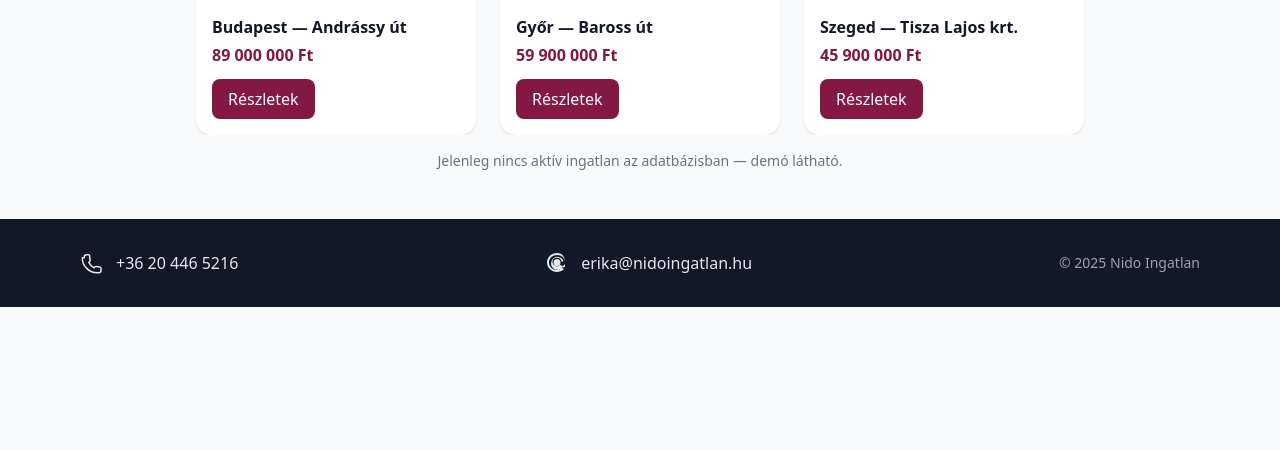
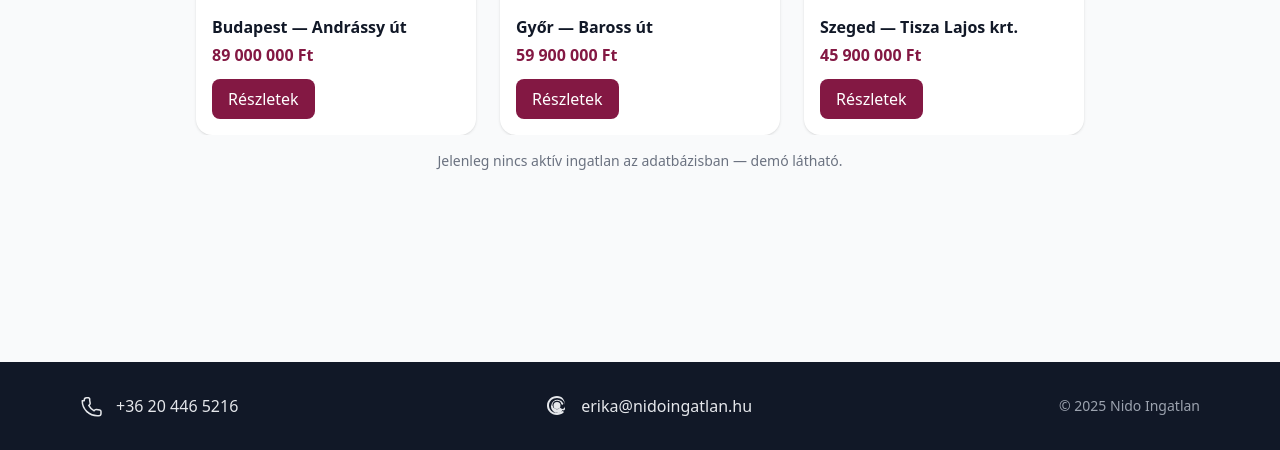
Before and after one commit to szilagyigabor79/nido, a PHP site: page /index.php in a window 1280 px wide. Shown: the part 350-800 px from the top of the page. Run offline with PHP 8.4, Linux system fonts and the light colour scheme; data that the repository does not hold is empty; some libraries are stand-ins or nearby versions.

Commit message:
Update index.php

```diff
--- a/index.php
+++ b/index.php
@@ -105,7 +105,8 @@ function card_html($i){
     @keyframes scroll-left { from { transform: translateX(0) } to { transform: translateX(-50%) } }
   </style>
 </head>
-<body class="bg-gray-50 text-gray-900">
+<body class="bg-gray-50 text-gray-900 flex flex-col min-h-screen">
+
 
   <!-- FEJLÉC -->
   <header class="bg-gradient-to-r from-gray-100 to-gray-200 border-b border-gray-200">
@@ -113,10 +114,11 @@ function card_html($i){
       <a href="/nido/index.php" class="font-bold text-pink-900">nidoingatlan.hu</a>
       <nav class="text-sm flex gap-6">
         <a class="hover:text-pink-900" href="/nido/index.php">Főoldal</a>
-        <a class="hover:text-pink-900" href="/nido/rolam.html">Rólam</a>
+        <!-- <a class="hover:text-pink-900" href="/nido/rolam.html">Rólam</a> -->
         <a class="hover:text-pink-900" href="/nido/kereso.html">Kereső</a>
-        <a class="hover:text-pink-900" href="/nido/otthon-start.html">Otthon Start</a>
-        <a class="hover:text-pink-900" href="/nido/csok-plusz.html">CSOK +</a>
+        <a class="hover:text-pink-900" href="https://startolj-ra.hu/"target="_blank" rel="noopener noreferrer">Otthon Start</a>
+        <a class="hover:text-pink-900" href="https://www.mnb.hu/fogyasztovedelem/hitel-lizing/jelzalog-hitelek/csok-plusz-hitelprogram"target="_blank" rel="noopener noreferrer">CSOK +</a>
+        </nav>
       </nav>
     </div>
   </header>
@@ -161,7 +163,7 @@ function card_html($i){
   </section>
 
   <!-- LÁBLÉC – sötétszürke alap -->
-  <footer class="mt-12 bg-gray-900 text-gray-200">
+  <footer class="mt-auto bg-gray-900 text-gray-200">
     <div class="max-w-6xl mx-auto px-4 py-8 grid gap-3 text-sm sm:flex sm:items-center sm:justify-between">
       <div class="flex items-center gap-3">
         <!-- Telefon ikon -->
```
